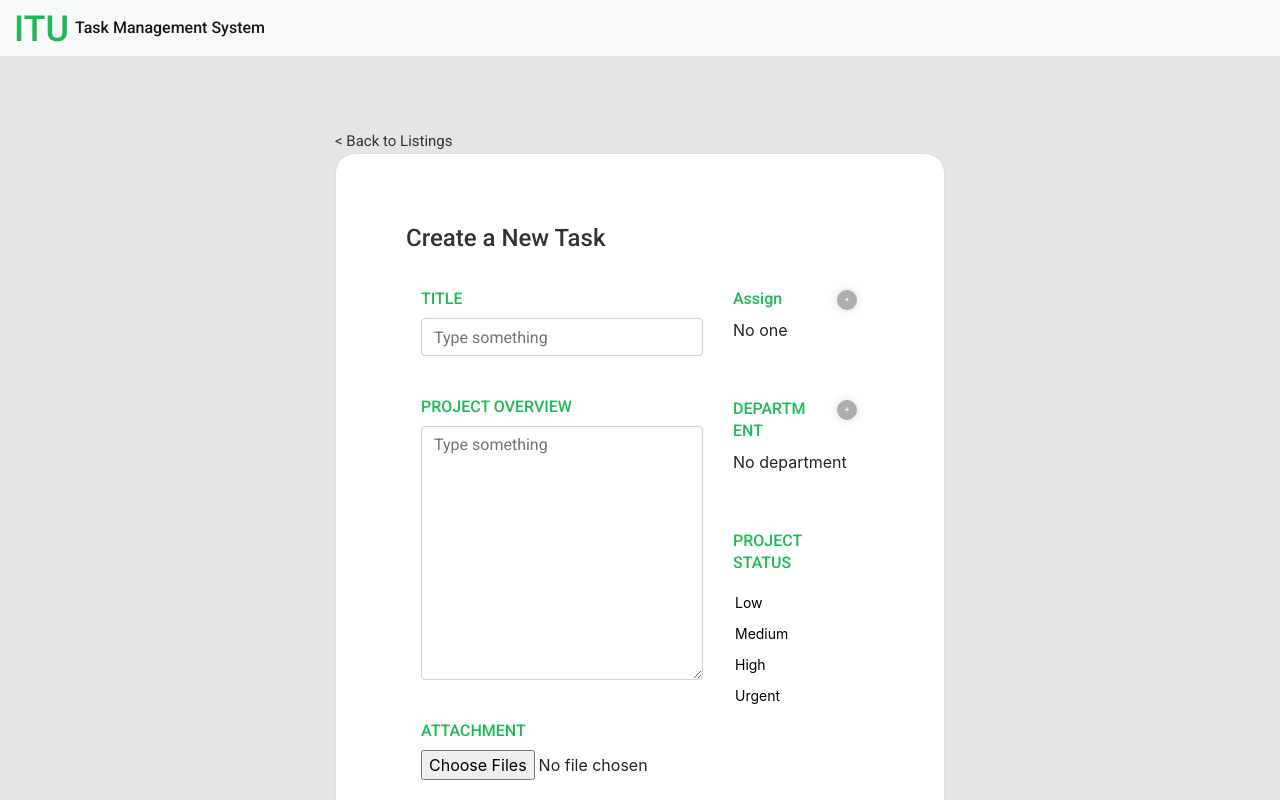
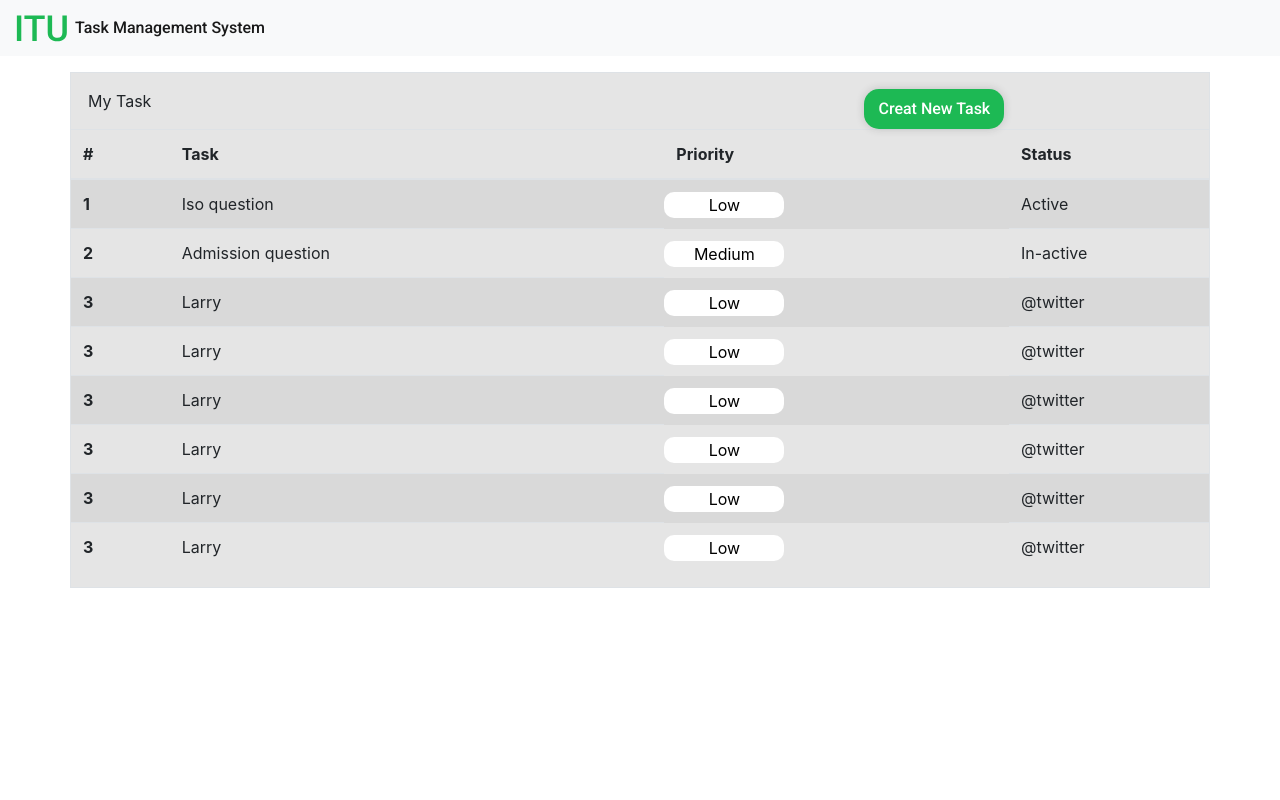
Before and after one commit to farhat-jahan/Tms, a React (Create React App) app in the folder src/frontend/: page / in a window 1280 px wide. Shown: the top 800 px of the page. Built offline with nearby package versions, Linux system fonts and the light colour scheme.

Commit message:
Student dashboard added, need to add function in this js file.

```diff
--- a/src/frontend/src/App.js
+++ b/src/frontend/src/App.js
@@ -5,6 +5,7 @@ import AddNewUser from "./components/AddNewUser/AddNewUser";
 import CreateTaskStudent from "./components/CreateTask/CreateTaskStudent";
 import CreateTaskFaculty from './components/CreateTask/CreateTaskFaculty';
 import './App.css';
+import StudentDashBoard from "./components/StudentDashBoard/StudentDashBoard";
 
 function App() {
   return (
@@ -13,7 +14,10 @@ function App() {
         < Navbar />
       </div>
       <div>
-        < CreateTaskFaculty />
+          { <div>
+        <StudentDashBoard />
+      </div> }
+        {/*< CreateTaskFaculty />*/}
         {/* < CreateTaskStudent /> */}
       </div>
       {/* <div className="Tms-page-bg">
--- /dev/null
+++ b/src/frontend/src/components/StudentDashBoard/StudentDashBoard.css
@@ -0,0 +1,41 @@
+#create-new-task{
+    float:right;
+    width: 140px;
+    height: 40px;
+    padding: 0px;
+    border-radius: 15px;
+    font-size: 8px;
+    font-family: Roboto;
+    background: #1DB954;
+    box-shadow: 0px 0px 8px rgba(51, 51, 51, 0.2);
+    font-size: 1rem;
+
+}
+
+#mytask-header{
+    margin-left:02px;
+}
+th:nth-child(4), td:nth-child(4){
+  width: 200px;
+}
+
+td:nth-child(3), td:nth-child(3) {
+    color: white;
+    background: green;
+    width: 200px;
+    height:5px;
+    border-radius: 15px;
+    font-size: 8px;
+    font-size: 1rem;
+    margin: 12px;
+    text-align: center;
+    text-decoration: none;
+    display: inline-block;
+}
+.priority-value{
+    margin-top: 12px;
+    width:120px;
+    border-radius: 10px;
+    background-color: white;
+    border: none;
+}
--- /dev/null
+++ b/src/frontend/src/components/StudentDashBoard/StudentDashBoard.js
@@ -0,0 +1,103 @@
+import React from "react";
+import './StudentDashBoard.css';
+
+function StudentDashBoard(){
+
+    let priority = document.getElementsByClassName("priority-value").namedItem("priority-val")
+    console.log("data-----", priority);
+    if (priority != null){
+        if (priority === "Low"){
+        priority.style.background="#BBFFBB";
+        }
+    }
+
+    return (
+        <div className="container-sm pt-3 my-3 border Tms-page-bg" >
+
+            <div className="row">
+                <div className="col-4" >
+                    <p id="mytask-header">My Task</p>
+
+                </div>
+                <div className="col-6">
+                    <button type="submit" id="create-new-task" className="btn form-button active-tab">Creat New Task</button>
+                </div>
+            </div>
+
+            <div className="row">
+            <div className="table-responsive">
+                <table className="table table-striped my-task-table">
+                    <thead className=".thead-dark">
+                    <tr>
+                        <th scope="col">#</th>
+                        <th scope="col">Task</th>
+                        <th scope="col">Priority</th>
+                        <th scope="col" id="status-col">Status</th>
+                    </tr>
+                    </thead>
+                    <tbody>
+                    <tr>
+                        <th scope="row">1</th>
+                        <td>Iso question</td>
+                        {/*<td className="priority-value" name="priority-val">Low</td>*/}
+                        <button className="priority-value" name="priority-val">Low</button>
+                        <td>Active</td>
+                    </tr>
+                    <tr>
+                        <th scope="row">2</th>
+                        <td>Admission question</td>
+                        {/*<td>Medium</td>*/}
+                        <button className="priority-value" name="priority-val">Medium</button>
+                        <td>In-active</td>
+                    </tr>
+                    <tr>
+                        <th scope="row">3</th>
+                        <td>Larry</td>
+                        {/*<td>the Bird</td>*/}
+                        <button className="priority-value" name="priority-val">Low</button>
+                        <td>@twitter</td>
+                    </tr>
+                    <tr>
+                        <th scope="row">3</th>
+                        <td>Larry</td>
+                        {/*<td>the Bird</td>*/}
+                        <button className="priority-value" name="priority-val">Low</button>
+                        <td>@twitter</td>
+                    </tr>
+                     <tr>
+                        <th scope="row">3</th>
+                        <td>Larry</td>
+                        {/*<td>the Bird</td>*/}
+                        <button className="priority-value" name="priority-val">Low</button>
+                        <td>@twitter</td>
+                    </tr>
+                     <tr>
+                        <th scope="row">3</th>
+                        <td>Larry</td>
+                        {/*<td>the Bird</td>*/}
+                        <button className="priority-value" name="priority-val">Low</button>
+                        <td>@twitter</td>
+                    </tr>
+                     <tr>
+                        <th scope="row">3</th>
+                        <td>Larry</td>
+                        {/*<td>the Bird</td>*/}
+                        <button className="priority-value" name="priority-val">Low</button>
+                        <td>@twitter</td>
+                    </tr>
+                     <tr>
+                        <th scope="row">3</th>
+                        <td>Larry</td>
+                        {/*<td>the Bird</td>*/}
+                        <button className="priority-value" name="priority-val">Low</button>
+                        <td>@twitter</td>
+                    </tr>
+
+                    </tbody>
+                </table>
+                </div>
+            </div>
+        </div>
+    );
+}
+export default StudentDashBoard;
```
Also changed, not shown: 1 other file (tests, documents, lock files or other folders).
